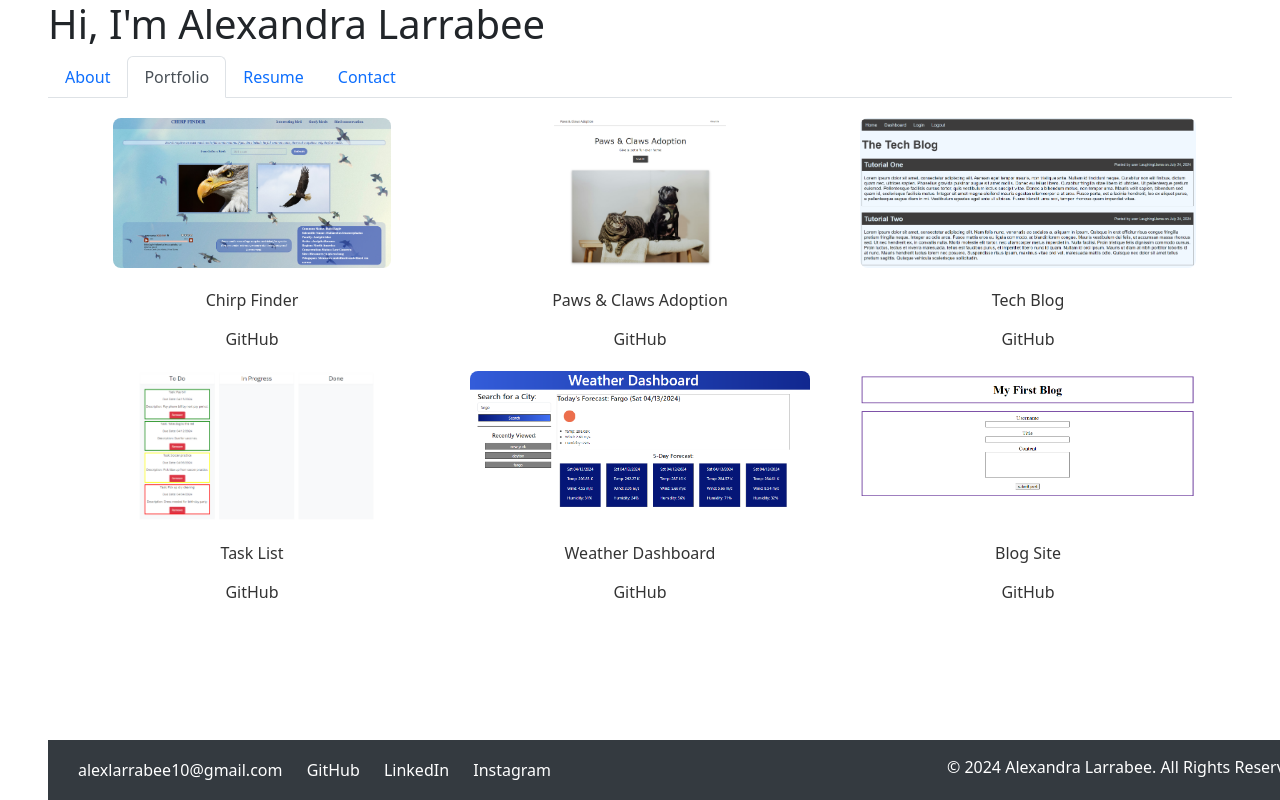
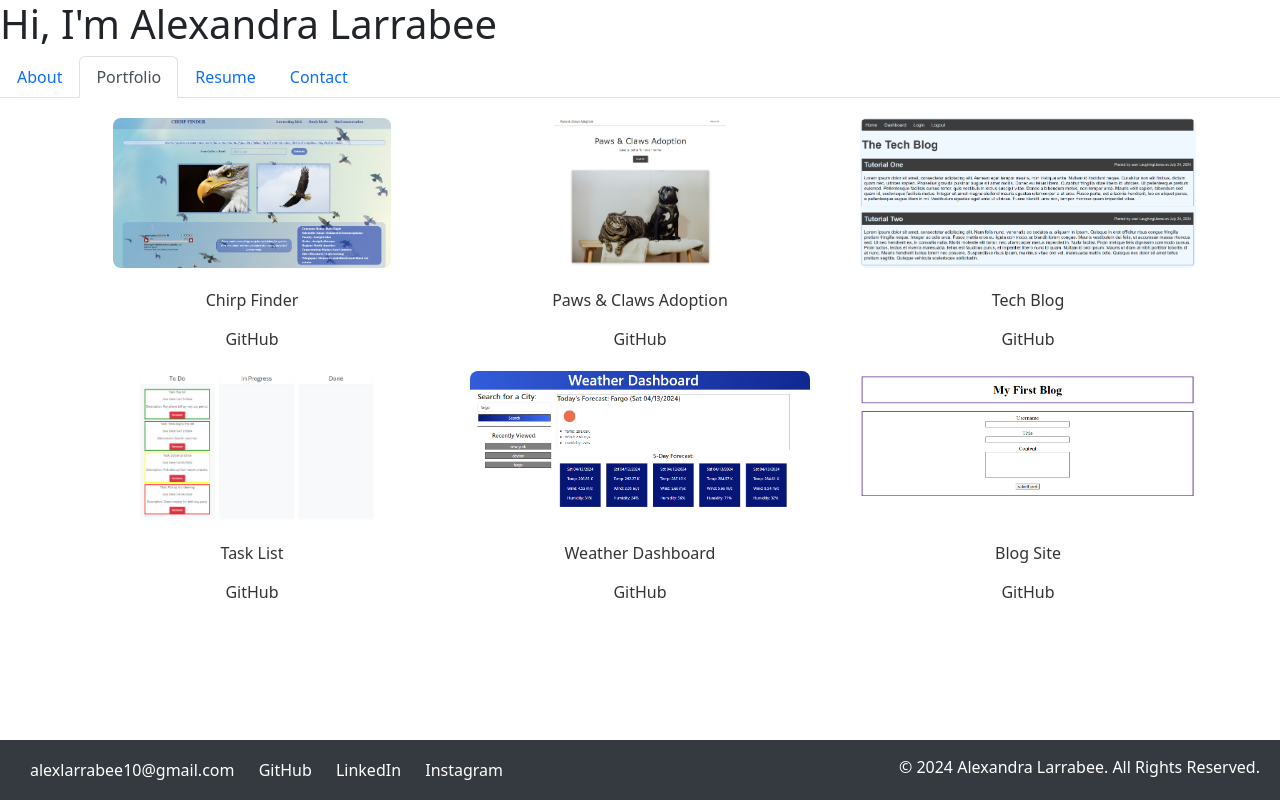
Before and after one commit to alarrabee/react-portfolio, a React (Vite) app in the folder portfolio/: page /portfolio in a window 1280 px wide. Built offline with nearby package versions, Linux system fonts and the light colour scheme.

Commit message:
clean up code

```diff
--- a/portfolio/src/App.jsx
+++ b/portfolio/src/App.jsx
@@ -1,17 +1,16 @@
 import { Outlet } from 'react-router-dom'
-
 import NavTabs from './components/NavTabs'
 import Footer from './components/Footer'
-// import PortfolioContainer from "./components/PortfolioContainer";
-// import './App.css';
 
 function App () {
     return (
-        <div className="px-5">
+        <>
             <NavTabs/>
+            <div className="px-5">
             <Outlet />
+            </div>
             <Footer />
-        </div>
+        </>
     )
 }
 
--- a/portfolio/src/components/Footer.jsx
+++ b/portfolio/src/components/Footer.jsx
@@ -1,4 +1,3 @@
-
 const styles = {
     footerStyle: {
       position: 'fixed',
--- a/portfolio/src/components/pages/Contact.jsx
+++ b/portfolio/src/components/pages/Contact.jsx
@@ -1,6 +1,6 @@
 import { useState } from 'react';
+import { validateEmail } from '../../utils/helpers';
 
-import { validateEmail } from '../../utils/helpers';
 
 const styles = {
     errorMsg: {
@@ -8,7 +8,7 @@
     },
 };
 
-
+//contact form
 function Contact() {
   const [senderName, setSenderName] = useState('');
   const [email, setEmail] = useState('');
--- a/portfolio/src/components/pages/Portfolio.jsx
+++ b/portfolio/src/components/pages/Portfolio.jsx
@@ -5,6 +5,7 @@
 import image5 from '../../assets/image5.png';
 import image6 from '../../assets/image6.png';
 
+//images and links for each project
 const portfolioItems = [
   { id: 1, image: image1, imageLink: 'https://github.com/alarrabee/bird-finder', title1: 'Chirp Finder', link1: 'https://alarrabee.github.io/bird-finder/', title2: 'GitHub', link2: 'https://github.com/alarrabee/bird-finder' },
   { id: 2, image: image2, imageLink: 'https://github.com/benjamin-parks/Project-2-Animal-Adoption-App', title1: 'Paws & Claws Adoption', link1: 'https://project-2-animal-adoption-app.onrender.com/', title2: 'GitHub', link2: 'https://github.com/benjamin-parks/Project-2-Animal-Adoption-App' },
--- a/portfolio/src/components/pages/Resume.jsx
+++ b/portfolio/src/components/pages/Resume.jsx
@@ -1,6 +1,7 @@
 
 import resumePDF from '../../../public/alarrabeeResume2024.pdf';
 
+//icons used to represent skills
 const items = [
   { id: 1, src: 'https://cdn.jsdelivr.net/gh/devicons/devicon@latest/icons/materializecss/materializecss-original.svg' },
   { id: 2, src: 'https://cdn.jsdelivr.net/gh/devicons/devicon@latest/icons/bootstrap/bootstrap-original-wordmark.svg' },
@@ -60,6 +61,7 @@
     <div>
       <div style={styles.titleStyle}>
         <h1>Resume</h1>
+        {/* downloadable resume */}
         <a
           href={resumePDF}
           download="alarrabee-resume.pdf"
--- a/portfolio/src/main.jsx
+++ b/portfolio/src/main.jsx
@@ -1,9 +1,6 @@
 import React from 'react'
 import ReactDOM from 'react-dom/client'
-// Bringing in the required imports from 'react-router-dom' to set up application routing behavior
 import { createBrowserRouter, RouterProvider } from 'react-router-dom';
-
-
 
 import App from './App.jsx'
 import About from './components/pages/About.jsx'
@@ -12,7 +9,6 @@
 import Portfolio from './components/pages/Portfolio.jsx'
 import Resume from './components/pages/Resume.jsx'
 
-//bootstrap
 import 'bootstrap/dist/css/bootstrap.min.css';
 
 
--- a/portfolio/src/utils/helpers.js
+++ b/portfolio/src/utils/helpers.js
@@ -1,3 +1,4 @@
+//helper to validate emails
 export function validateEmail(email) {
     const re = /^(([^<>()[\]\\.,;:\s@"]+(\.[^<>()[\]\\.,;:\s@"]+)*)|(".+"))@((\[[0-9]{1,3}\.[0-9]{1,3}\.[0-9]{1,3}\.[0-9]{1,3}\])|(([a-zA-Z\-0-9]+\.)+[a-zA-Z]{2,}))$/;
     return re.test(String(email).toLowerCase());
```
Also changed, not shown: portfolio/src/App.css (deleted, +0 -59 lines), portfolio/src/components/NavTabs.jsx (+1 -55 lines), portfolio/src/components/PortfolioContainer.jsx (deleted, +0 -39 lines), portfolio/src/index.css (deleted, +0 -69 lines), portfolio/src/components/Header.jsx (deleted).
